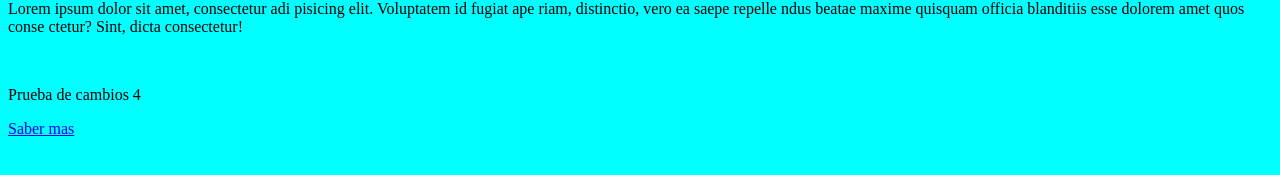
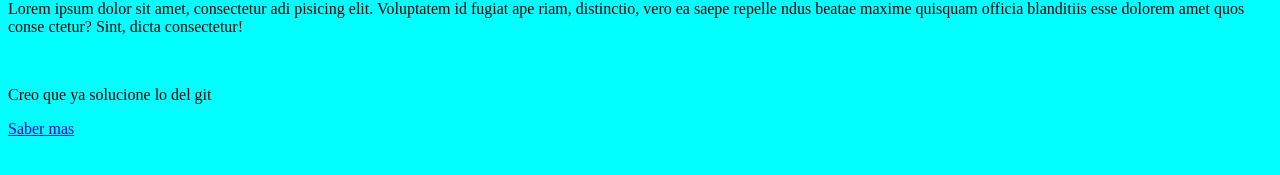
Before and after one commit to Hernan017/BATIZ-HMAC, a plain HTML site: page Portafolio/index.html in a window 1280 px wide. Shown: the part 111-286 px from the top of the page. Drawn offline with Linux system fonts and the light colour scheme.

Commit message:
Prueba de cambios definitiva

```diff
--- a/Portafolio/index.html
+++ b/Portafolio/index.html
@@ -29,7 +29,7 @@
             blanditiis esse dolorem amet quos conse
             ctetur? Sint, dicta consectetur!</p>
             <br>
-            <p>Prueba de cambios 4</p>
+            <p>Creo que ya solucione lo del git</p>
             <a href="#">Saber mas</a>
     </header>
 </body>
```
